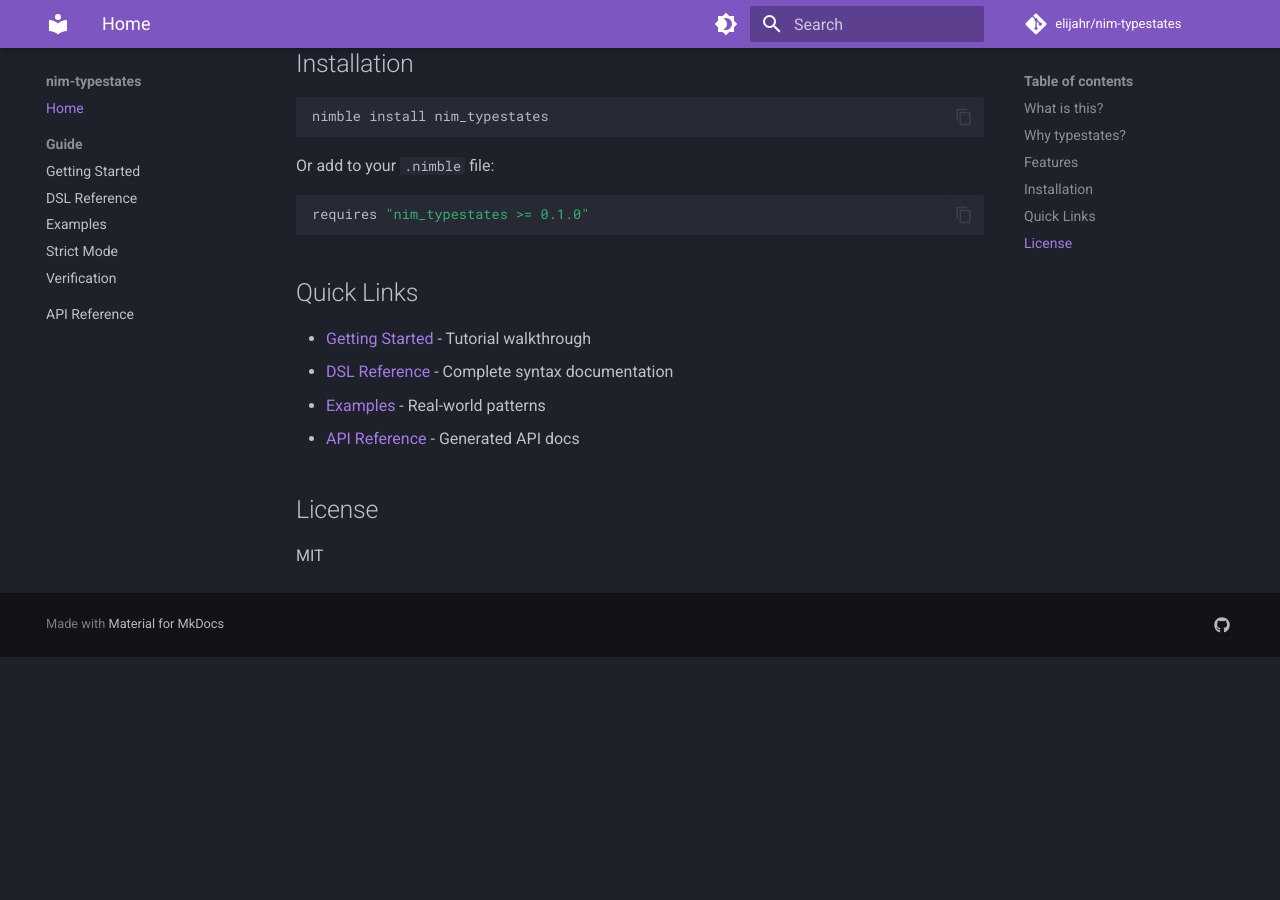
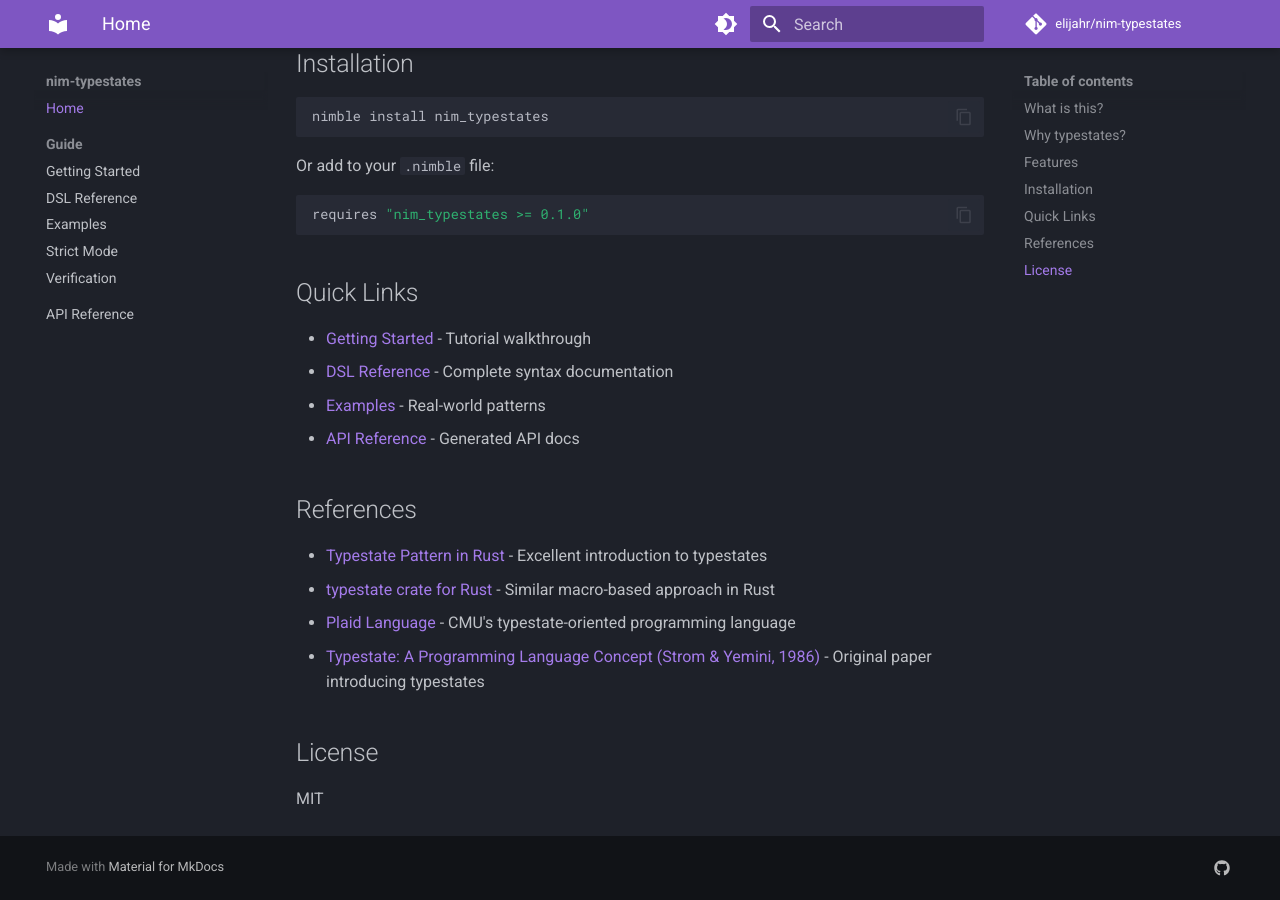
Before and after one commit to elijahr/nim-typestates, an MkDocs documentation site: the page built from docs/index.md, in a window 1280 px wide and 900 px high, scrolled down 1519 px. Built offline with MkDocs 1.6.1 and Material for MkDocs 9.7.7, drawn with Linux system fonts in a browser that asks for light colours; comment, search, counter and statistics services are not loaded; the version menu is left out; before the commit the page ends 2176 px from its top, so only the background shows below that.

Commit message:
docs: add references to typestate resources

```diff
--- a/docs/index.md
+++ b/docs/index.md
@@ -77,6 +77,13 @@ requires "nim_typestates >= 0.1.0"
 - [Examples](guide/examples.md) - Real-world patterns
 - [API Reference](api.md) - Generated API docs
 
+## References
+
+- [Typestate Pattern in Rust](https://cliffle.com/blog/rust-typestate/) - Excellent introduction to typestates
+- [typestate crate for Rust](https://github.com/rustype/typestate) - Similar macro-based approach in Rust
+- [Plaid Language](http://www.cs.cmu.edu/~aldrich/plaid/) - CMU's typestate-oriented programming language
+- [Typestate: A Programming Language Concept (Strom & Yemini, 1986)](https://doi.org/10.1109/TSE.1986.6312929) - Original paper introducing typestates
+
 ## License
 
 MIT
```
Also changed, not shown: 1 other file.
